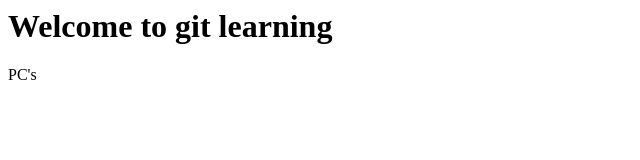
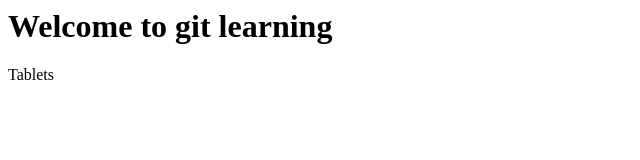
Before and after one commit to PrasadRaju19/TestRepo, a plain HTML site: page index.html in a window 1280 px wide. Shown: the full height of the page, 0-640 px from the left. Drawn offline with Linux system fonts and the light colour scheme.

Commit message:
Updated index.html

```diff
--- a/index.html
+++ b/index.html
@@ -1,5 +1,5 @@
 <html>
 <h1>Welcome to git learning</h1>
 <title>10% discount on mobiles/laptops</title>
-<body>PC's</body>
+<body>Tablets</body>
 </html>
```
